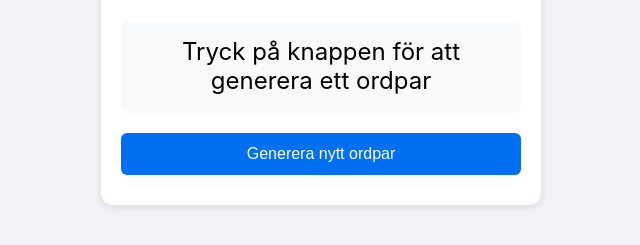
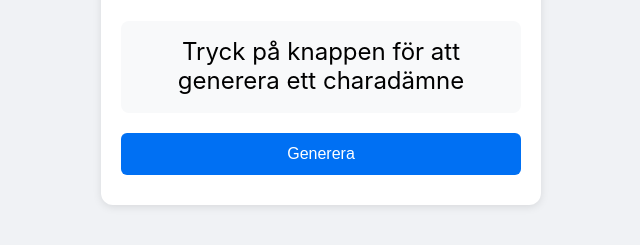
Before and after one commit to grovemountain/ai-charades-generator, a website: page public/index.html in a window 1280 px wide. Shown: the part 329-574 px from the top of the page, without its empty margins (319-959 px from the left). Drawn offline with Linux system fonts and the light colour scheme.

Commit message:
lowercase

```diff
--- a/public/index.html
+++ b/public/index.html
@@ -82,10 +82,10 @@
     <div class="container">
         <h1>Charadgenerator</h1>
         <div class="result" id="result">
-            Tryck på knappen för att generera ett ordpar
+            Tryck på knappen för att generera ett charadämne
         </div>
         <button id="generateBtn" onclick="generatePair()">
-            Generera nytt ordpar
+            Generera
         </button>
         <div class="error" id="error"></div>
     </div>
```
